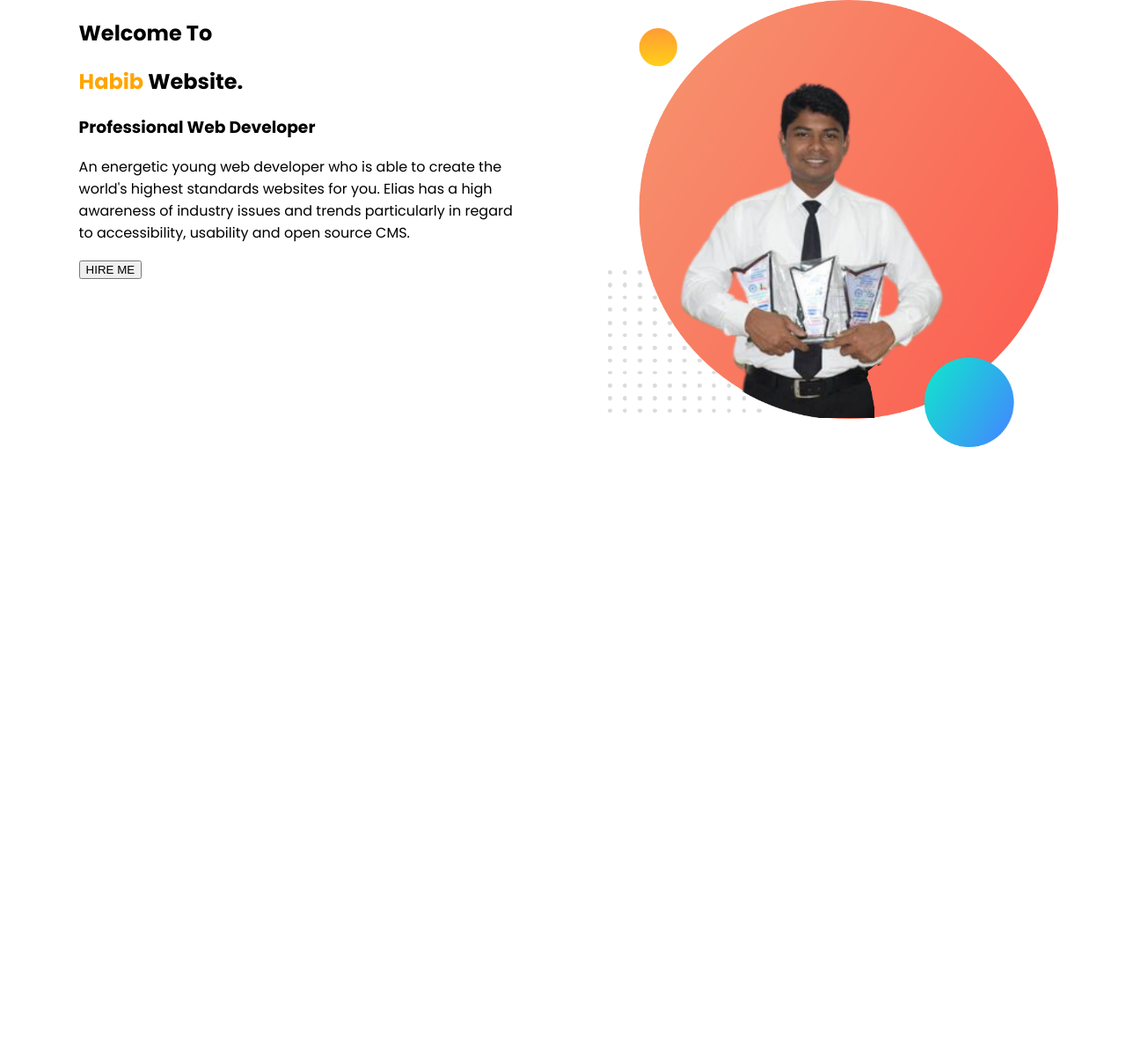
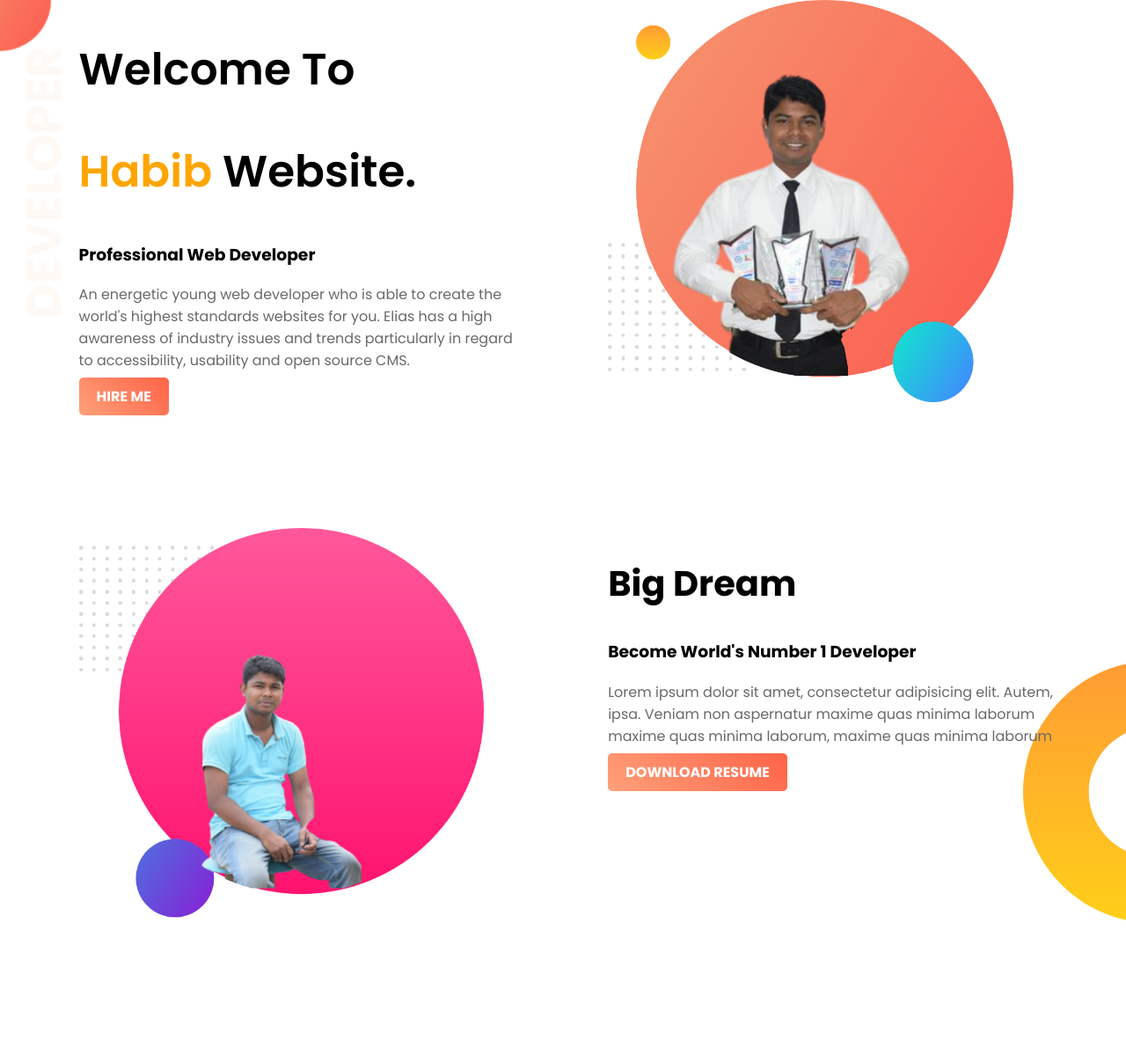
Before and after one commit to mh-habib/web-portfolio, a plain HTML site: page index.html in a window 1280 px wide. Shown: the whole page at 88% size. Before the commit the page ends 800 px from the top, so only its background shows below. Drawn offline with Linux system fonts and the light colour scheme.

Commit message:
Second part

```diff
--- a/index.html
+++ b/index.html
@@ -11,17 +11,28 @@
     <link rel="stylesheet" href="style.css">
 </head>
 <body>
-    <section>
+    <section class="top-banner">
         <div class="half">
             <h1>Welcome To</h1>
             <h1><span class="hilight">Habib</span> Website.</h1>
             <h3>Professional Web Developer</h3>
             <p>An energetic young web developer who is able to create the world's highest standards websites for you. Elias has a high awareness of industry issues and trends particularly in regard to accessibility, usability and open source CMS.</p>
-            <button>HIRE ME</button>
+            <a class="link-button" href="https://www.linkedin.com/company/programminghero" target="_blank">HIRE ME</a>
         </div>
         <div class="half">
         <img src="images/habib1st.png" alt="MH Habib"></img>
         </div>
     </section>
+    <section class="dream">
+        <div class="half">
+            <img src="images/habib2nd.png" alt="MH Habib"></img>
+            </div>
+        <div class="half">
+            <h2>Big Dream</h2>
+            <h3>Become World's Number 1 Developer</h3>
+            <p>Lorem ipsum dolor sit amet, consectetur adipisicing elit. Autem, ipsa. Veniam non aspernatur maxime quas minima laborum maxime quas minima laborum, maxime quas minima laborum</p>
+            <a class="link-button" href="#" target="_blank">DOWNLOAD RESUME</a>
+        </div>
+    </section>
 </body>
 </html>
--- a/style.css
+++ b/style.css
@@ -1,6 +1,13 @@
 body{
     font-family: Poppins;
     margin: 0px;
+}
+h1{
+    font-size: 50px;
+    font-weight: 600;
+}
+p{
+    color: dimgray;
 }
 .hilight{
     color: orange;
@@ -12,5 +19,29 @@ body{
     padding-left: 2%;
 }
 .half img{
-    width: 100%;
+    width: 90%;
 }
+.top-banner{
+    background-image: url("images/top-banner.png");
+    background-repeat: no-repeat;
+}
+.dream{
+    background-image: url("images/dream-bg.png");
+    background-repeat: no-repeat;
+    background-position: right;
+}
+h2{
+    font-size: 40px;
+}
+section{
+    height: 500px;
+    padding-bottom: 100px;
+}
+.link-button{
+    text-decoration: none;
+    background-image: linear-gradient(45deg, lightSalmon, tomato);
+    padding: 10px 20px;
+    border-radius: 5px;
+    color: white;
+    font-weight: 700;
+}
```
